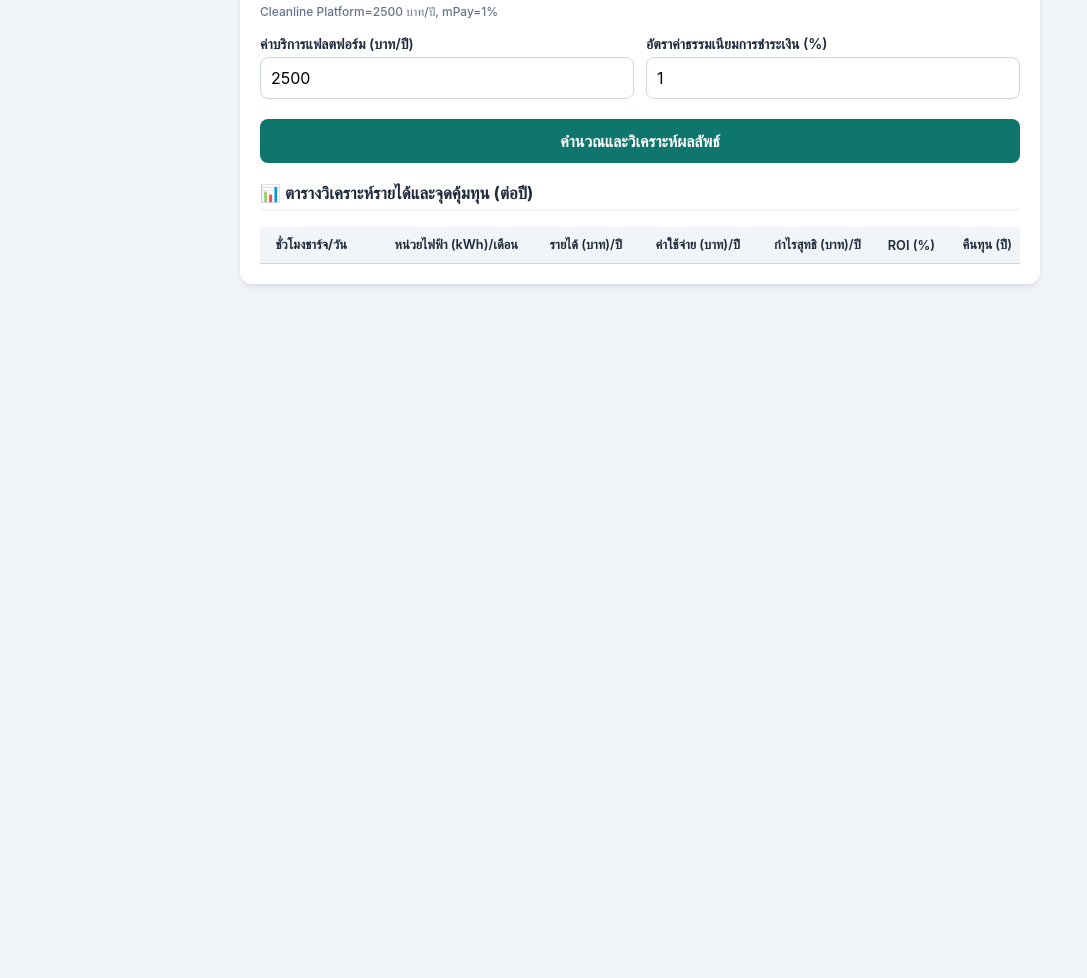
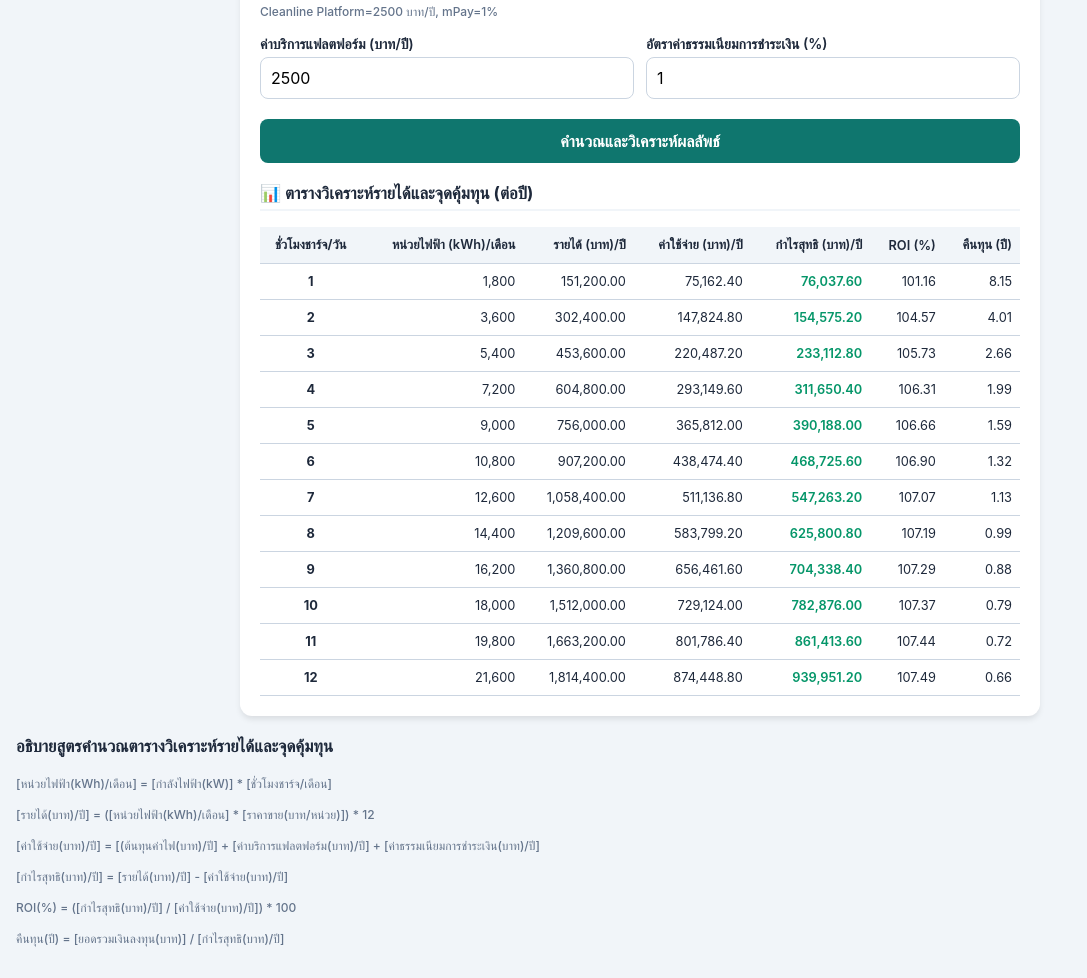
Before and after one commit to SitinantW/ev-roi-calculator, a plain HTML site: page index.html in a window 1280 px wide. Shown: the part 564-1542 px from the top of the page, without its empty margins (0-1087 px from the left). Before the commit the page ends 864 px from the top, so only its background shows below. Drawn offline with Linux system fonts and the light colour scheme.

Commit message:
Update index.html

```diff
--- a/index.html
+++ b/index.html
@@ -131,8 +131,8 @@
       const mpayRate = (parseFloat(document.getElementById('mpayFee').value) || 0) / 100;
 
       const totalInvest = equipCost + installCost;
-      const mpayDeduction = revenue * mpayRate;
-      const totalElecCost = units * elecCost;
+      //const mpayDeduction = revenue * mpayRate;
+      //const totalElecCost = units * elecCost;
 
       document.getElementById('totalInvest').value = fmtNum(totalInvest, 0);
 
@@ -142,7 +142,7 @@
       for (let hrs = 1; hrs <= 12; hrs++) {
         const units = power * hrs * 30;
         const revenue = (units * sellPrice) * 12;
-        const totalAllCost = (totalElecCost * 12)+ platformFee + mpayDeduction;
+        const totalAllCost = ((units * elecCost) * 12)+ platformFee + (revenue * mpayRate);
         const netProfit = revenue - totalAllCost;
         const roi = (netProfit / totalAllCost) * 100
         const paybackYears = netProfit > 0 ? totalInvest / netProfit : null;
@@ -172,5 +172,13 @@
       });
     }
   </script>
+  <h3>อธิบายสูตรคำนวณตารางวิเคราะห์รายได้และจุดคุ้มทุน</h3>
+  <h4>[หน่วยไฟฟ้า(kWh)/เดือน] = [กำลังไฟฟ้า(kW)] * [ชั่วโมงชาร์จ/เดือน]</h4>
+  <h4>[รายได้(บาท)/ปี] = ([หน่วยไฟฟ้า(kWh)/เดือน] * [ราคาขาย(บาท/หน่วย)]) * 12</h4>
+  <h4>[ค่าใช้จ่าย(บาท)/ปี] = [(ต้นทุนค่าไฟ(บาท)/ปี] + [ค่าบริการแฟลตฟอร์ม(บาท)/ปี] + [ค่าธรรมเนียมการชำระเงิน(บาท)/ปี]</h4>
+  <h4>[กำไรสุทธิ(บาท)/ปี] = [รายได้(บาท)/ปี] - [ค่าใช้จ่าย(บาท)/ปี]</h4>
+  <h4>ROI(%) = ([กำไรสุทธิ(บาท)/ปี] / [ค่าใช้จ่าย(บาท)/ปี]) * 100</h4>
+  <h4>คืนทุน(ปี) = [ยอดรวมเงินลงทุน(บาท)] / [กำไรสุทธิ(บาท)/ปี]</h4>
+
 </body>
 </html>
```
